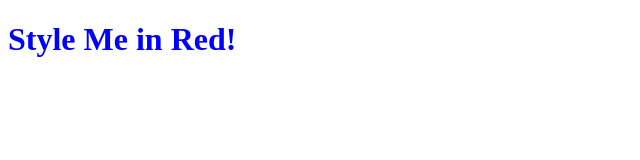
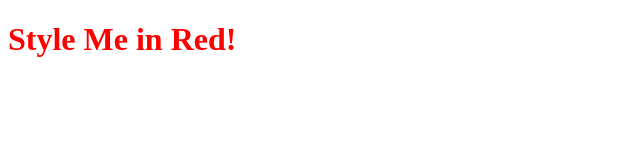
Before and after one commit to Victorbisong1/html_basics, a plain HTML site: page 5.1. Adding CSS/internal.html in a window 1280 px wide. Shown: the whole page, without its empty margins (0-640 px from the left). Drawn offline with Linux system fonts and the light colour scheme.

Commit message:
update my css layout

```diff
--- a/5.1. Adding CSS/internal.html
+++ b/5.1. Adding CSS/internal.html
@@ -6,7 +6,7 @@
   <title>Internal</title>
   <style>
     h1{
-     color: blue;
+     color: red;
     }
   </style>
 </head>
--- a/5.1. Adding CSS/style.css
+++ b/5.1. Adding CSS/style.css
@@ -1,4 +1,3 @@
-h1{
+h1 {
   color: green;
-
 }
```
Also changed, not shown: 5.1. Adding CSS/external.html (+2 -0 lines), 5.1. Adding CSS/index.html (+3 -3 lines).
